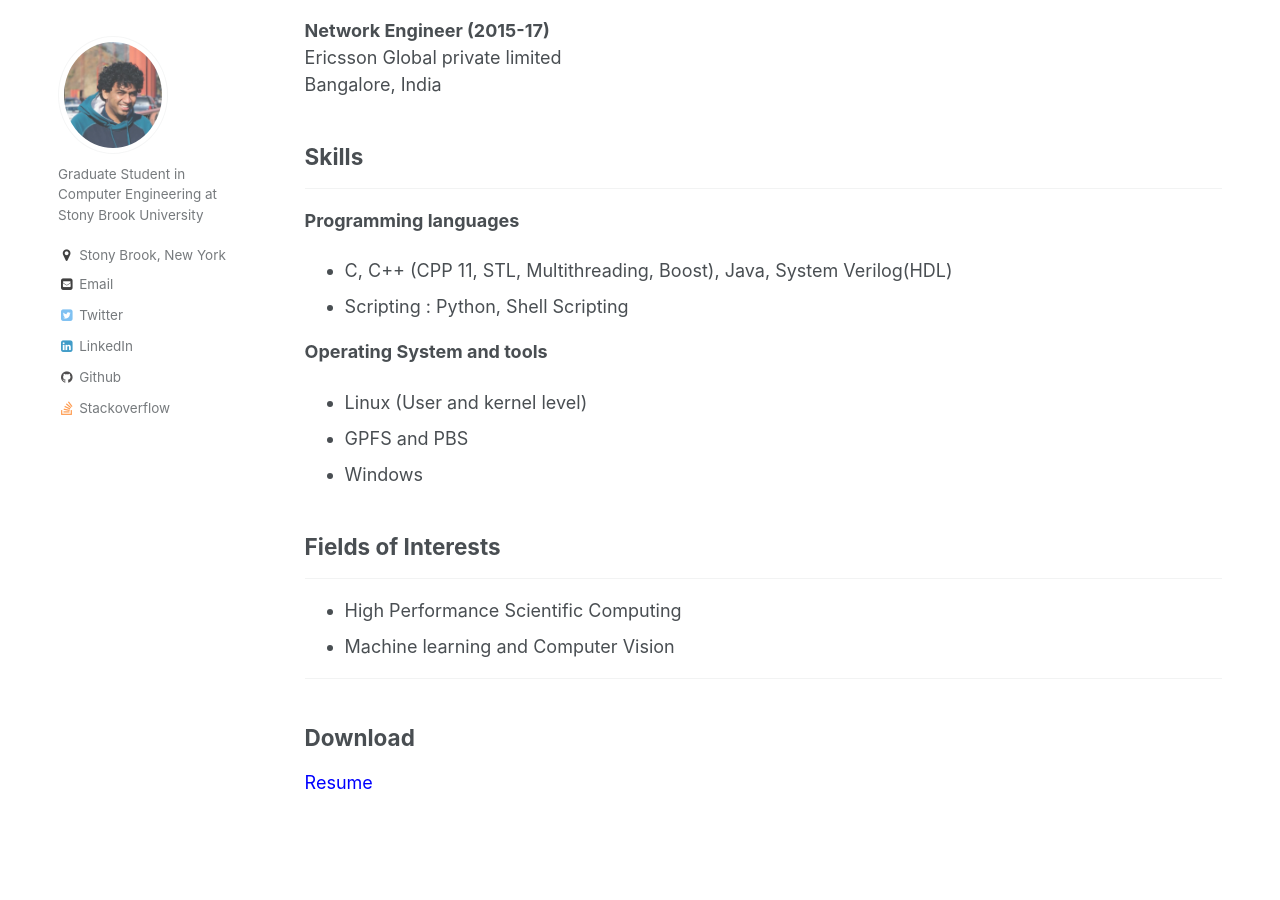
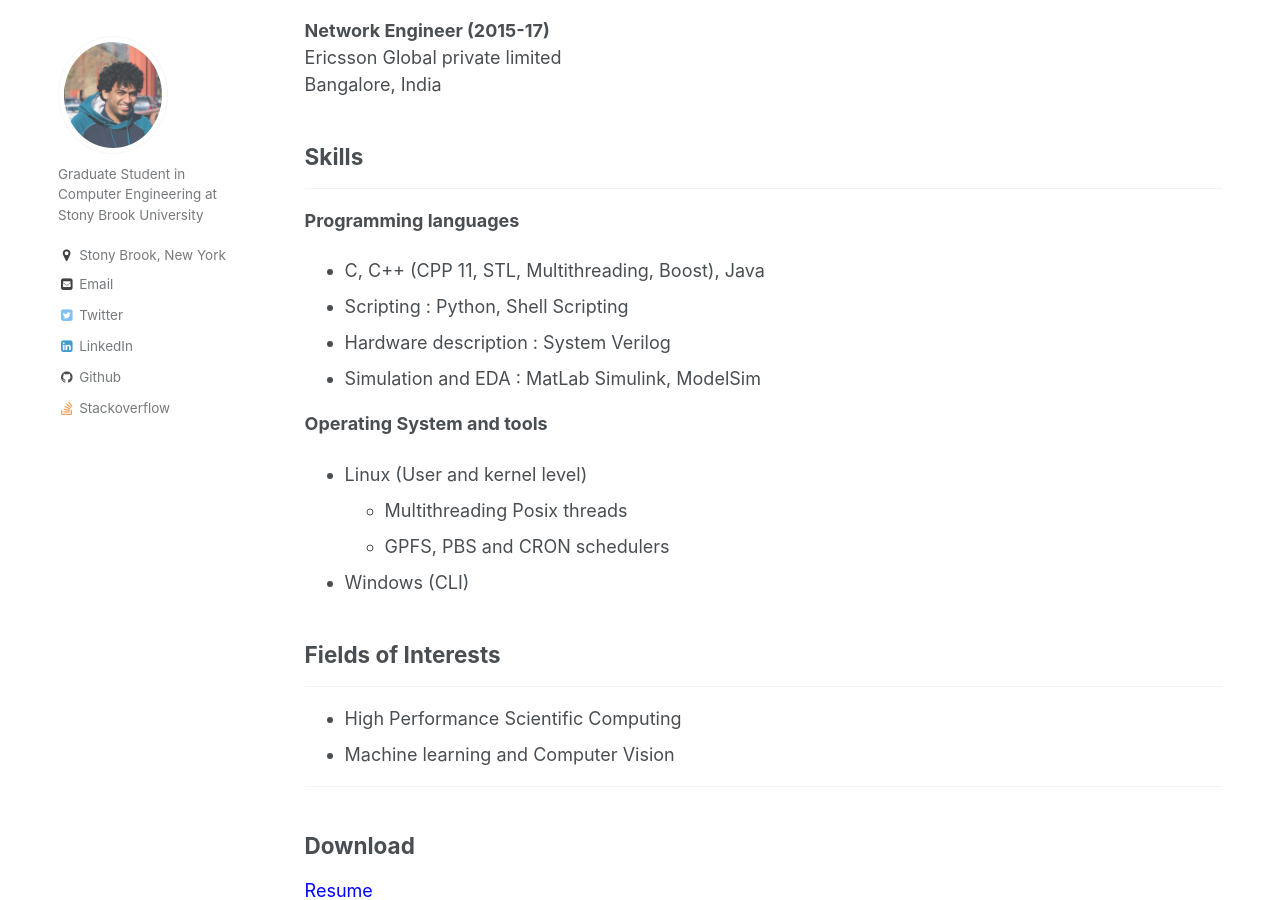
Before and after one commit to Karthik4293/Karthik4293.github.io, a Jekyll site: the page built from _pages/cv.md, in a window 1280 px wide and 900 px high, scrolled down 636 px. Built offline with Jekyll 4.4.1, drawn with Linux system fonts in a browser that asks for light colours.

Commit message:
new lines

```diff
--- a/_pages/cv.md
+++ b/_pages/cv.md
@@ -33,13 +33,16 @@ Bangalore, India<br/>
 ## Skills
 ------
 <b>Programming languages</b>
-   * C, C++ (CPP 11, STL, Multithreading, Boost), Java, System Verilog(HDL)
+   * C, C++ (CPP 11, STL, Multithreading, Boost), Java
    * Scripting : Python, Shell Scripting
+   * Hardware description : System Verilog
+   * Simulation and EDA : MatLab Simulink, ModelSim
 
 <b>Operating System and tools</b>
 * Linux (User and kernel level)
-* GPFS and PBS
-* Windows<br/>
+  * Multithreading Posix threads
+  * GPFS, PBS and CRON schedulers
+* Windows (CLI)<br/>
 
 ## Fields of Interests
 -----
```
